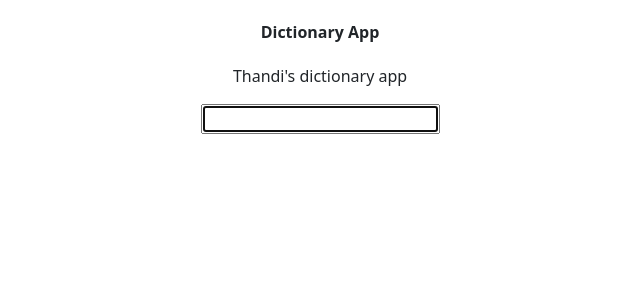
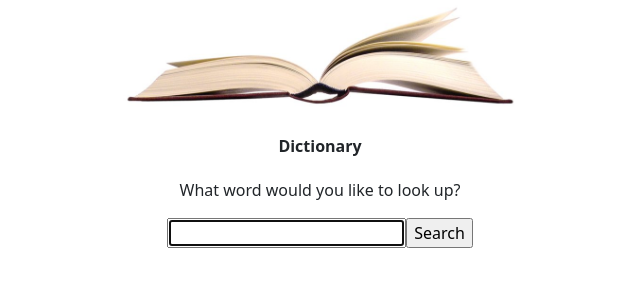
Before and after one commit to ThandiM81/dictionary-app, a React (Create React App) app: page / in a window 1280 px wide. Shown: the top 300 px of the page, without its empty margins (320-960 px from the left). Built offline with nearby package versions, Linux system fonts and the light colour scheme.

Commit message:
CSS start and button addition

```diff
--- a/src/App.css
+++ b/src/App.css
@@ -1,7 +1,19 @@
-.App {
-  text-align: center;
-}
 .App-header {
   margin: 20px;
   font-weight: bold;
 }
+.container {
+  max-width: 600px;
+}
+
+.headerPicture {
+  margin-top: 20px;
+  max-width: 400px;
+  margin: 0 auto;
+  display: block;
+}
+
+.Intro,
+.Dictionary {
+  text-align: center;
+}
--- a/src/App.js
+++ b/src/App.js
@@ -1,13 +1,17 @@
 import React from "react";
 import Dictionary from "./Dictionary";
 import "./App.css";
+import books from "./books.jpg";
 
 export default function App() {
   return (
     <div className="App">
       <div className="container">
-        <header className="App-header">Dictionary App</header>
-        <p>Thandi's dictionary app</p>
+        <div className="Intro">
+          <img className="headerPicture" src={books} alt="picture of books" />
+          <header className="App-header">Dictionary</header>
+          <p>What word would you like to look up?</p>
+        </div>
         <main>
           <Dictionary />
         </main>
--- a/src/Dictionary.js
+++ b/src/Dictionary.js
@@ -28,6 +28,12 @@ export default function Dictionary() {
     <div className="Dictionary">
       <form onSubmit={search}>
         <input type="search" autoFocus="on" onChange={handleKeywordChange} />
+        <input
+          className="Submit-button"
+          type="button"
+          value="Search"
+          onClick={search}
+        />
       </form>
       <Result result={result} />
     </div>
--- /dev/null
+++ b/src/Result.css
@@ -0,0 +1,3 @@
+.result {
+  text-align: justify;
+}
--- a/src/Result.js
+++ b/src/Result.js
@@ -1,5 +1,7 @@
 import React from "react";
 import Meaning from "./Meaning";
+
+import "./Result.css";
 
 export default function Result(props) {
   console.log(props.result);
```
Also changed, not shown: src/books.jpg (added).
